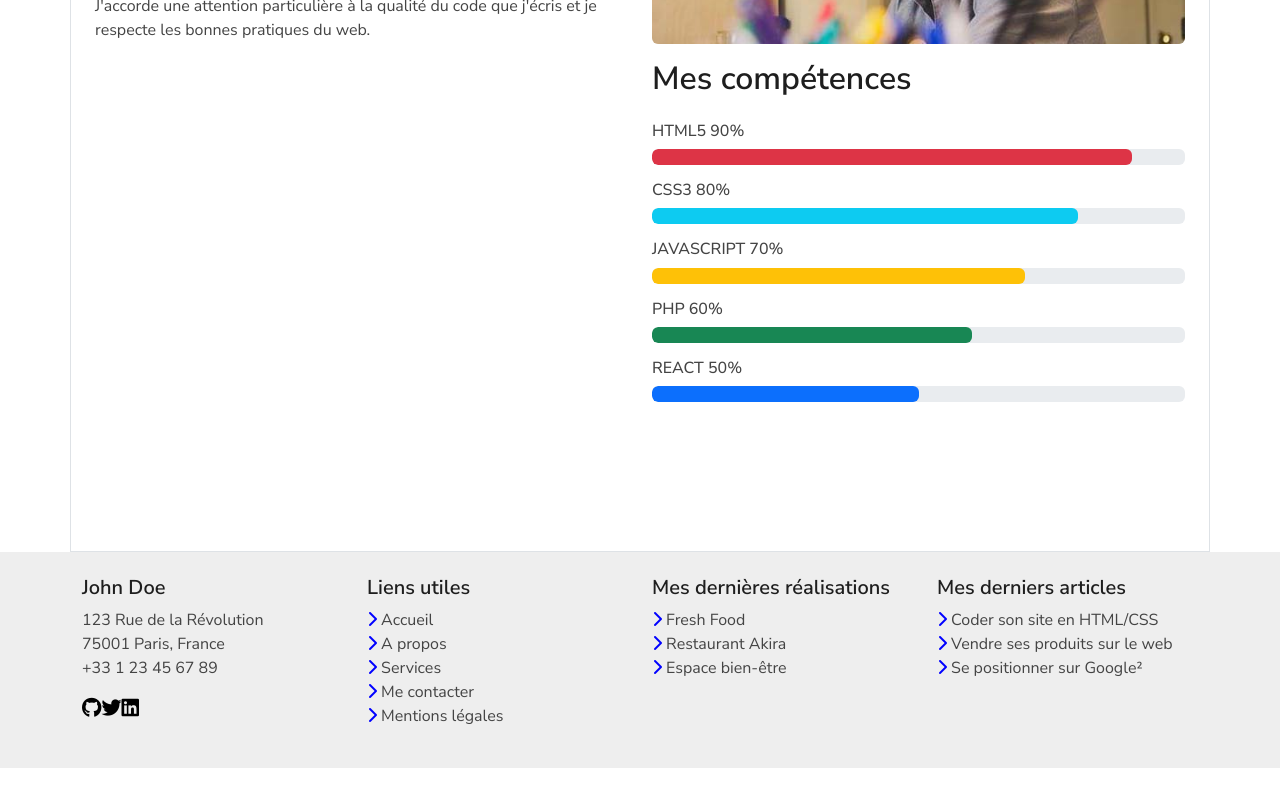
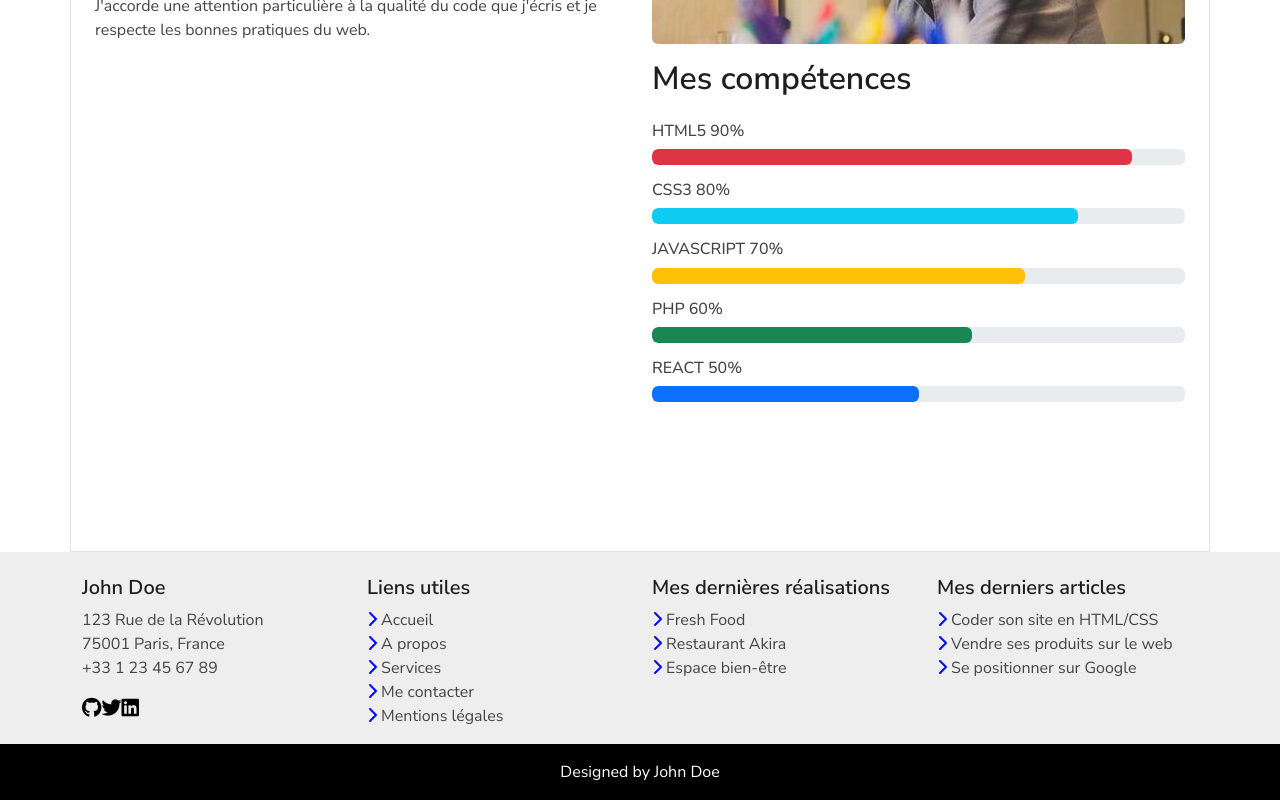
Before and after one commit to ZeleffOff/jhondoe-cv, a React (Create React App) app: page / in a window 1280 px wide. Shown: the part 1130-1930 px from the top of the page. Before the commit the page ends 1898 px from the top, so only its background shows below. Built offline with nearby package versions, Linux system fonts and the light colour scheme.

Commit message:
fix footer style

```diff
--- a/src/components/Footer.jsx
+++ b/src/components/Footer.jsx
@@ -4,7 +4,7 @@ const arrow = <i class="fa-solid fa-chevron-right" style={{ color: "blue" }} />;
 
 export default function Footer() {
   return (
-    <footer className="py-4">
+    <footer className="pt-4">
       <div className="container">
         <div className="row">
           <div className="col-md-3">
@@ -96,12 +96,15 @@ export default function Footer() {
                 <a href="/blog">{arrow} Vendre ses produits sur le web</a>
               </li>
               <li className="text">
-                <a href="/blog">{arrow} Se positionner sur Google²</a>
+                <a href="/blog">{arrow} Se positionner sur Google</a>
               </li>
             </ul>
           </div>
         </div>
       </div>
+      <div className="bottom d-flex align-items-center justify-content-center p-3">
+        <p className="m-0">Designed by John Doe</p>
+      </div>
     </footer>
   );
 }
--- a/src/components/styles/footer.css
+++ b/src/components/styles/footer.css
@@ -6,3 +6,7 @@ footer a {
   color: inherit;
   text-decoration: none;
 }
+
+footer .bottom {
+  background-color: #000;
+}
```
